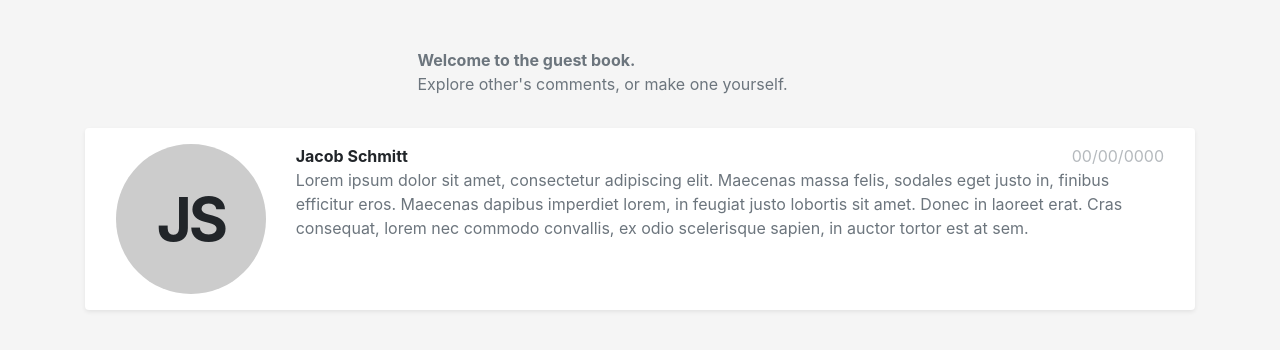
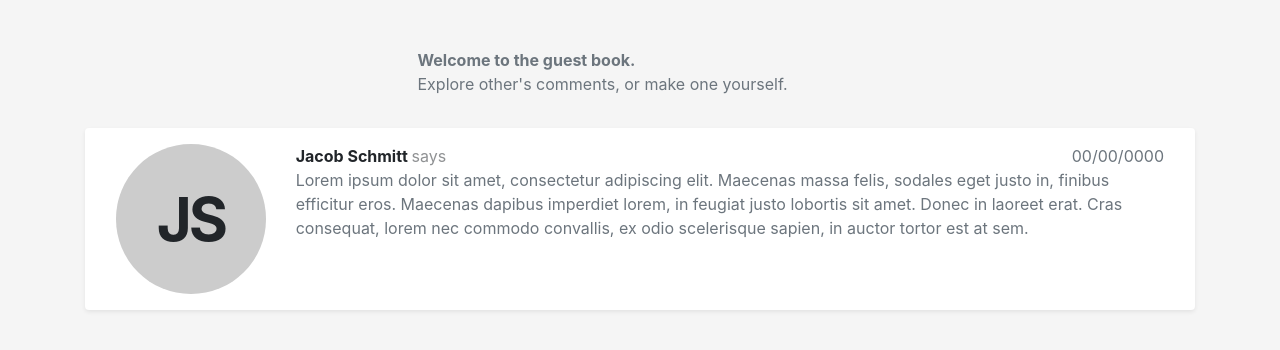
Before and after one commit to rwbaker/ITGM-724-Unit6, a PHP site: page / in a window 1280 px wide. Shown: the part 56-406 px from the top of the page. Run offline with PHP 8.4, Linux system fonts and the light colour scheme.

Commit message:
Added personality: 'says'
Added the text ‘says’ after the message’s author name. Gives a little
bit more personality to the app.

```diff
--- a/www/index.php
+++ b/www/index.php
@@ -78,7 +78,7 @@
                 <div class="col-2 d-sm-none d-md-block"><div class="avatar">JS</div></div>
                 <div class="col">
                   <div class="row">
-                    <div class="col name">Jacob Schmitt</div>
+                    <div class="col name">Jacob Schmitt <span class="low-priority-text">says</span></div>
                     <div class="col date text-muted">00/00/0000</div>
                   </div> <!-- END OF name/date row -->
                   <div class="comment-body text-secondary">
--- a/www/style/main.css
+++ b/www/style/main.css
@@ -37,5 +37,8 @@ body {
 
 .comment .date {
   text-align: right;
+}
+.low-priority-text {
   opacity: 0.5;
+  font-weight: normal;
 }
```
